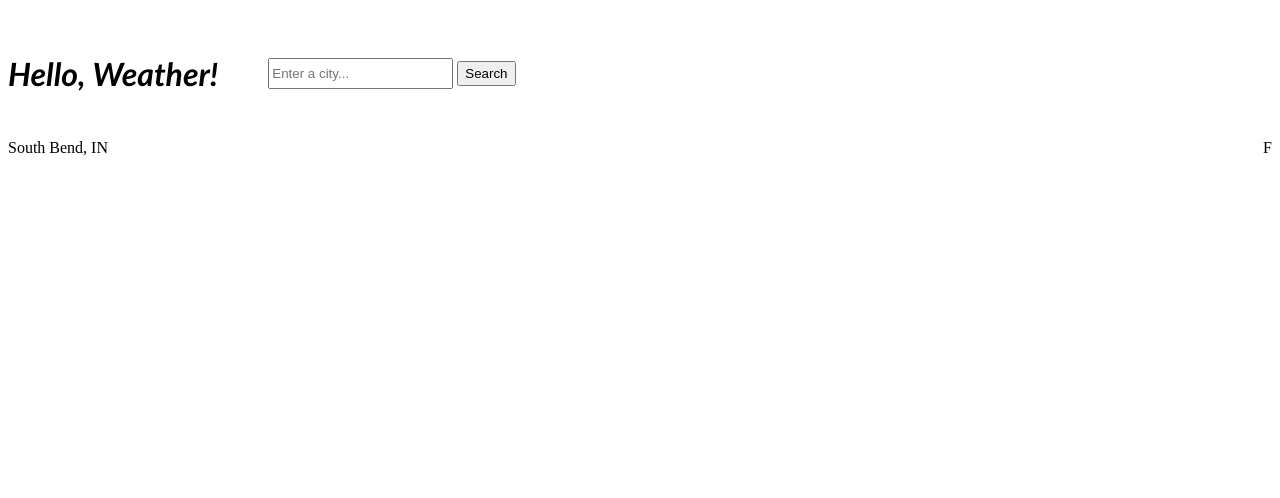
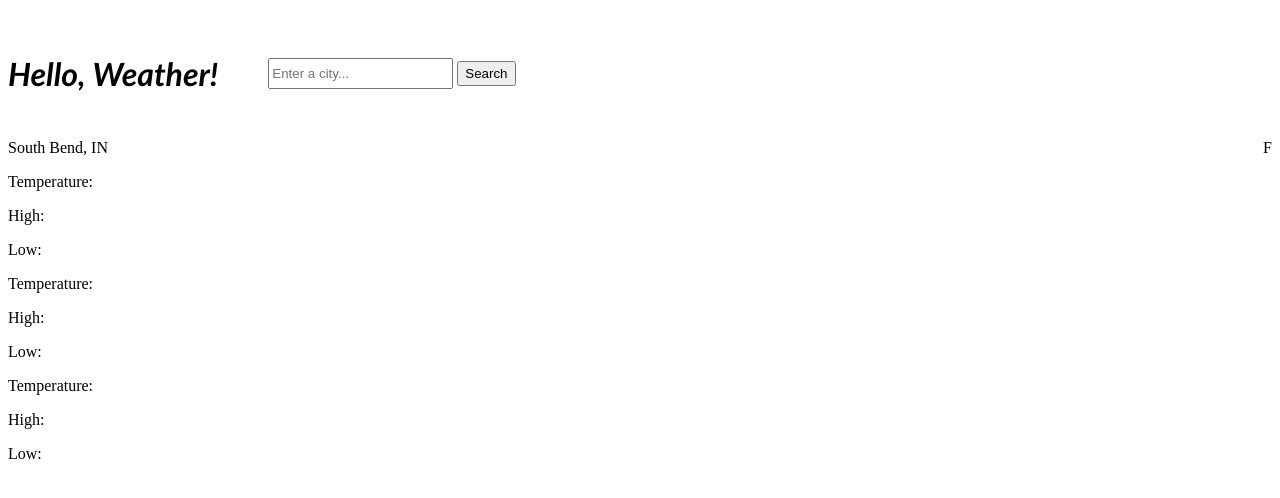
Before and after one commit to pinkx-xlink/weather-app, a plain HTML site: page index.html in a window 1280 px wide. Drawn offline with Linux system fonts and the light colour scheme.

Commit message:
Create the forecast container and add three temp-card templates for a three-day weather span

```diff
--- a/index.html
+++ b/index.html
@@ -18,6 +18,22 @@
         <div class="city">South Bend, IN</div>
         <div class="temp-setting">F</div>
     </div>
-
+    <div class="forecast-container">
+        <div class="temp-card" id="temp-card1">
+            <p>Temperature: </p>
+            <p>High:</p>
+            <p>Low:</p>
+        </div>
+        <div class="temp-card" id="temp-card2">
+            <p>Temperature: </p>
+            <p>High:</p>
+            <p>Low:</p>
+        </div>
+        <div class="temp-card" id="temp-card3">
+            <p>Temperature: </p>
+            <p>High:</p>
+            <p>Low:</p>
+        </div>
+    </div>
 </body>
 </html>
```
